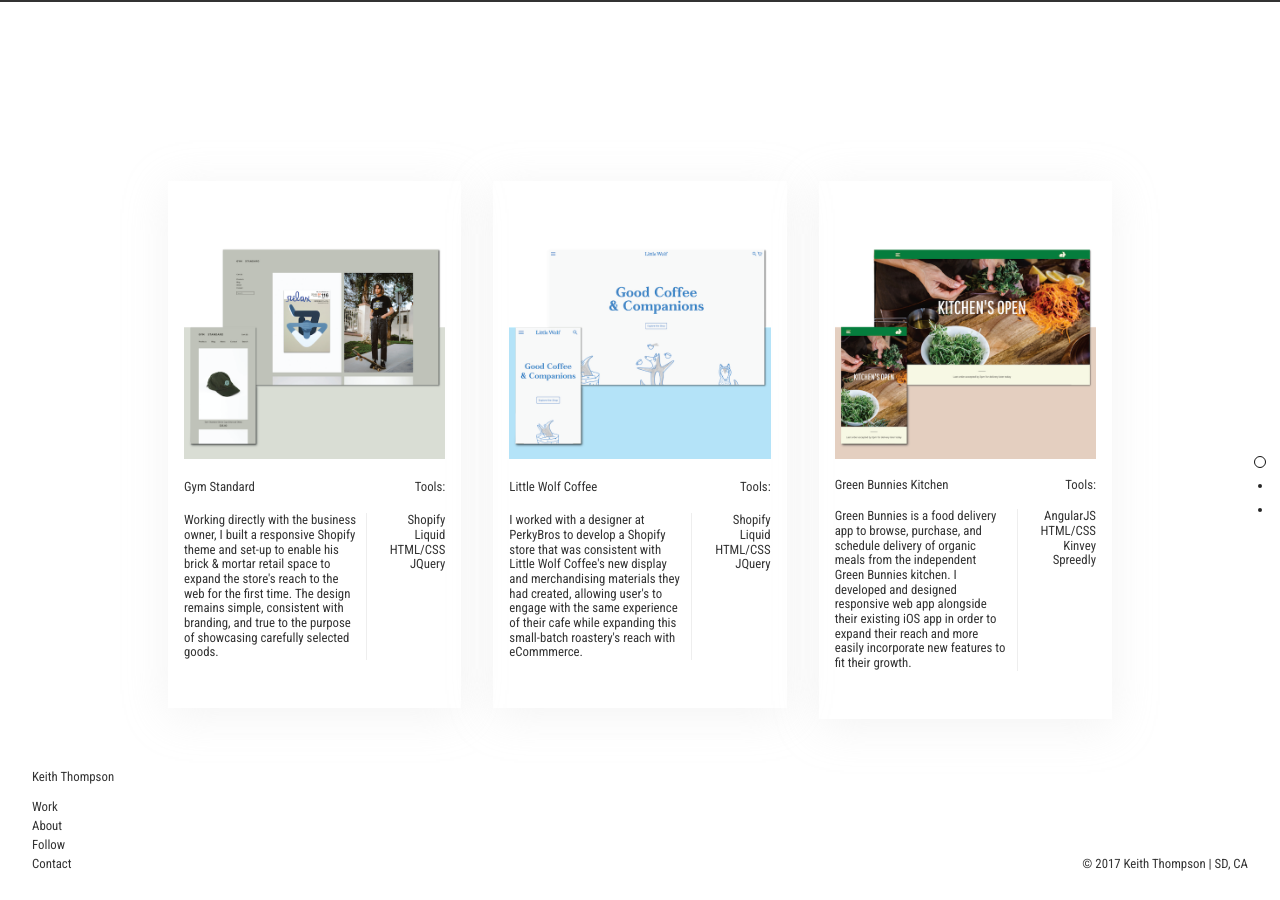
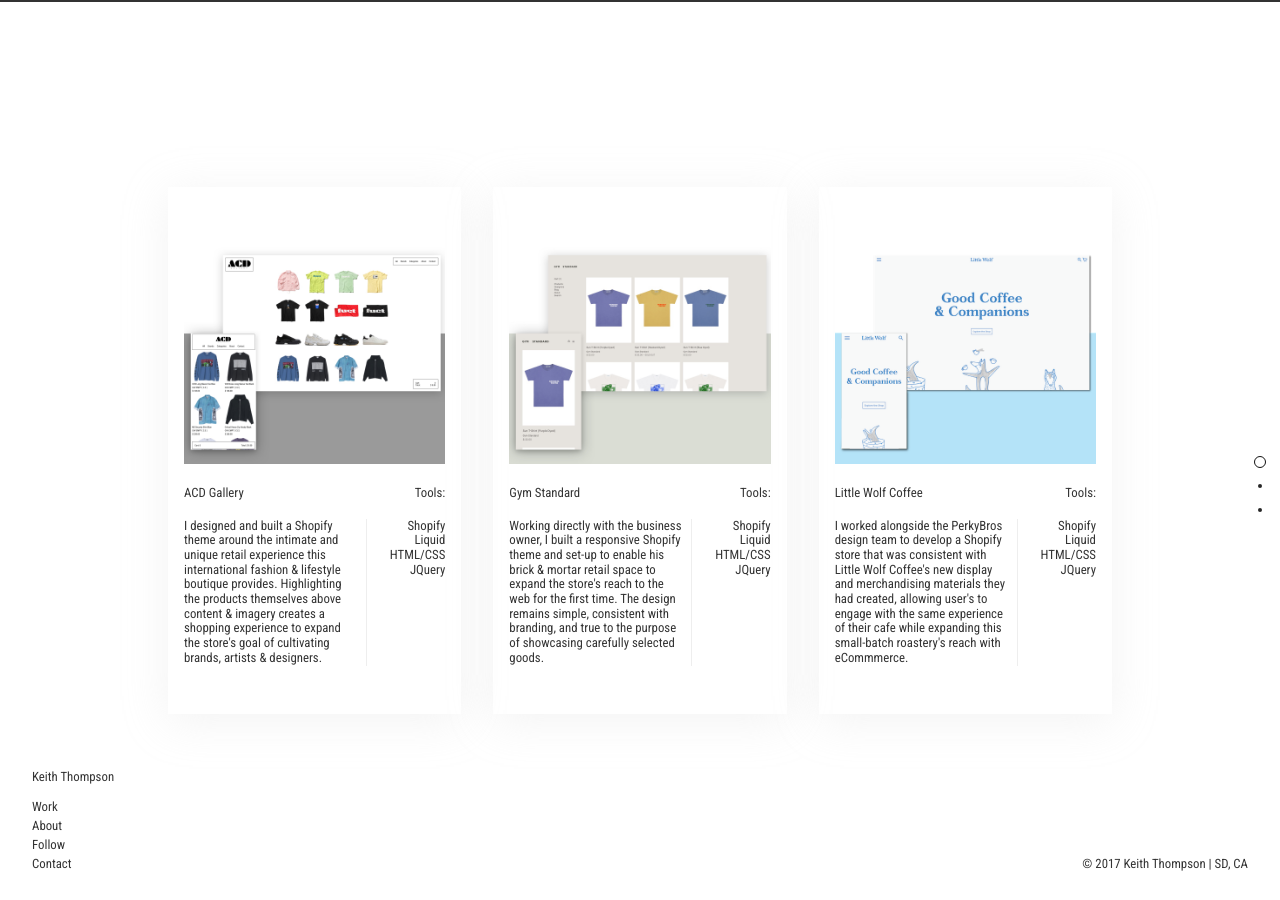
Before and after one commit to ActualKeith/actualkeith.github.io, a Jekyll site: the page built from index.html, in a window 1280 px wide. Built offline with Jekyll 4.4.1, drawn with Linux system fonts in a browser that asks for light colours; nearby versions of some CDN libraries; the list of posts is cut into pages by our own code; some of the changed text lies outside the part shown.

Commit message:
Added ACD and adjusted GS

```diff
--- /dev/null
+++ b/_includes/_acd_gallery.html
@@ -0,0 +1,29 @@
+<div class="fl w-100 w-third-ns pa3">
+	<!-- fade-in item -->
+	<div class="pa3 shadow-6 dib"> <!-- ACD -->
+		<a class="" href="https://acdgallery.com" target="_blank">
+			<div class="fl w-100 mb2 h6 h5-ns underline-animate">
+				<img class="fade-in" onload="this.style.opacity='1'; this.parentNode.classList.remove('h6', 'h5-ns');" src="/img/acd.jpg">
+			</div>
+		</a>
+		<div class="fl w-100 pv2">
+			<a class="link underline-animate dark-gray f7 dib mr2 fl" href="https://acdgallery.com" target="_blank">ACD Gallery</a>
+			<p class="dn-m f7 dib mv0 fr">Tools:</p>
+		</div>
+		<div class="fl w-100 pt2 pb4">
+			<div class="fl w-70 w-100-m tl br bn-m b--light-gray">
+				<p class="mv0 pr2">I designed and built a Shopify theme around the intimate and unique retail experience this international fashion &amp; lifestyle boutique provides. Highlighting the products themselves above content &amp; imagery creates a shopping experience to expand the store's goal of cultivating brands, artists &amp; designers.</p>
+			</div>
+			<div class="fl w-30  w-100-m tr tl-m">
+				<p class="dn db-m f7 pt3 pb2 mv0">Tools:</p>
+				<ul class="list pl0 mv0">
+				    <li>Shopify</li>
+				    <li>Liquid</li>
+				    <li>HTML/CSS</li>
+				    <li>JQuery</li>
+				</ul>
+			</div>
+		</div>
+
+  </div> <!-- END ACD -->
+</div>
--- a/_includes/_gym_standard.html
+++ b/_includes/_gym_standard.html
@@ -3,7 +3,7 @@
 	<div class="pa3 shadow-6 dib"> <!-- GS -->
 		<a class="" href="https://gymstandard.com" target="_blank">
 			<div class="fl w-100 mb2 h6 h5-ns underline-animate">
-				<img class="fade-in" onload="this.style.opacity='1'; this.parentNode.classList.remove('h6', 'h5-ns');" src="/img/gym.png">
+				<img class="fade-in" onload="this.style.opacity='1'; this.parentNode.classList.remove('h6', 'h5-ns');" src="/img/gs.jpg">
 			</div>
 		</a>
 		<div class="fl w-100 pv2">
--- a/_includes/_little_wolf.html
+++ b/_includes/_little_wolf.html
@@ -12,7 +12,7 @@
 		</div>
 		<div class="fl w-100 pt2 pb4">
 			<div class="fl w-70 w-100-m tl br bn-m b--light-gray">
-				<p class="mv0 pr2">I worked with a designer at <a class="link dim dark-gray" href="http://perkybros.com" target="_blank">PerkyBros</a> to develop a Shopify store that was consistent with Little Wolf Coffee's new display and merchandising materials they had created, allowing user's to engage with the same experience of their cafe while expanding this small-batch roastery's reach with eCommmerce.</p>
+				<p class="mv0 pr2">I worked alongside the <a class="link dim dark-gray" href="http://perkybros.com" target="_blank">PerkyBros</a> design team to develop a Shopify store that was consistent with Little Wolf Coffee's new display and merchandising materials they had created, allowing user's to engage with the same experience of their cafe while expanding this small-batch roastery's reach with eCommmerce.</p>
 			</div>
 			<div class="fl w-30 w-100-m tr tl-m">
 				<p class="dn db-m f7 pt3 pb2 mv0">Tools:</p>
--- a/_includes/_work_row_1.html
+++ b/_includes/_work_row_1.html
@@ -4,11 +4,11 @@
 	  		<div class="mw8 center ph3-ns">
 			  <div class="cf ph2-ns">
 
-			    {% include _gym_standard.html %}
+			    {% include _acd_gallery.html %}
+
+					{% include _gym_standard.html %}
 
 			    {% include _little_wolf.html %}
-
-			    {% include _green_bunnies.html %}
 
 			  </div>
 			</div>
--- a/_includes/_work_row_2.html
+++ b/_includes/_work_row_2.html
@@ -6,7 +6,7 @@
 
 			    {% include _lot_54.html %}
 
-			    {% include _near_dear.html %}
+			    {% include _green_bunnies.html %}
 
 			    {% include _motive_feed.html %}
 
```
Also changed, not shown: img/acd.jpg (added), img/gs.jpg (added), 4 other files.
